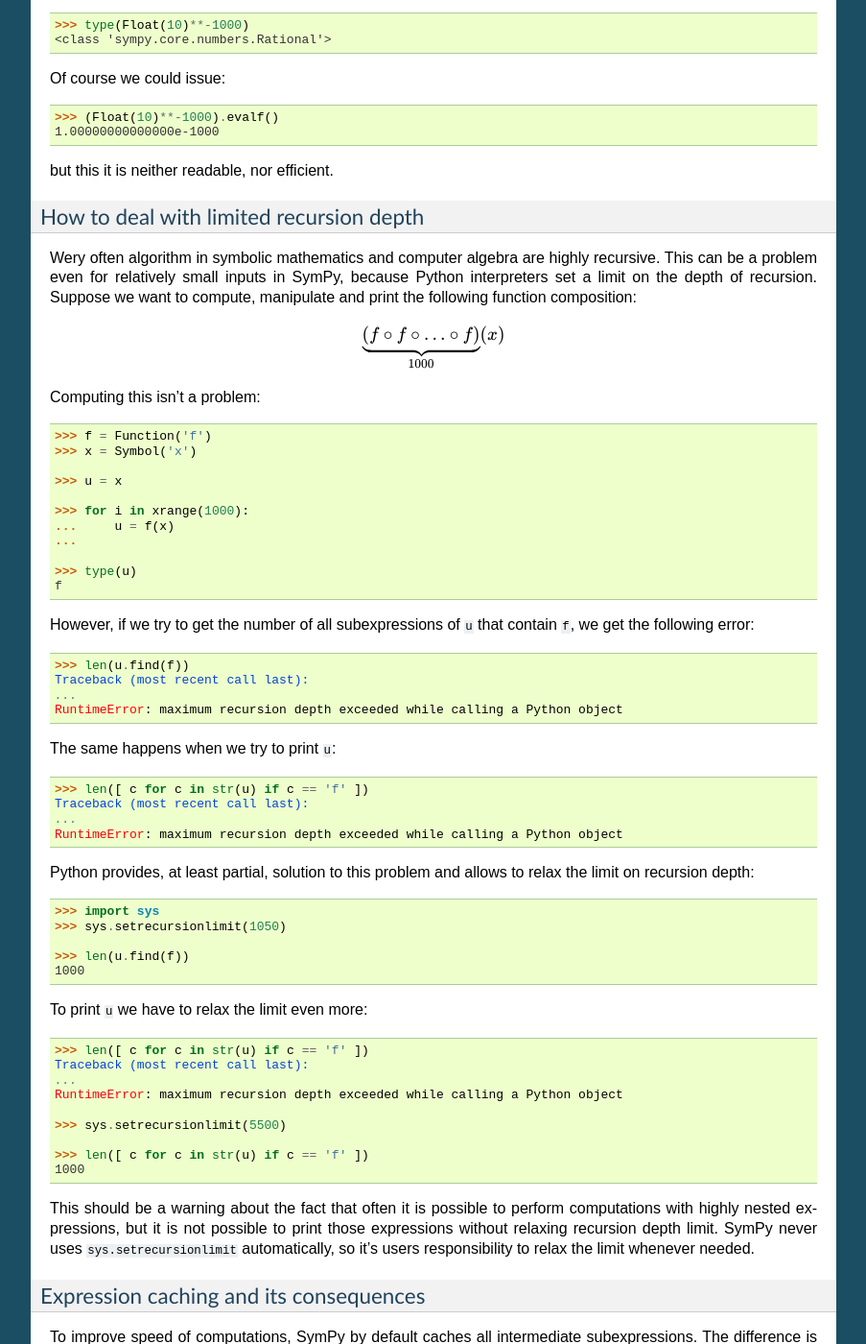
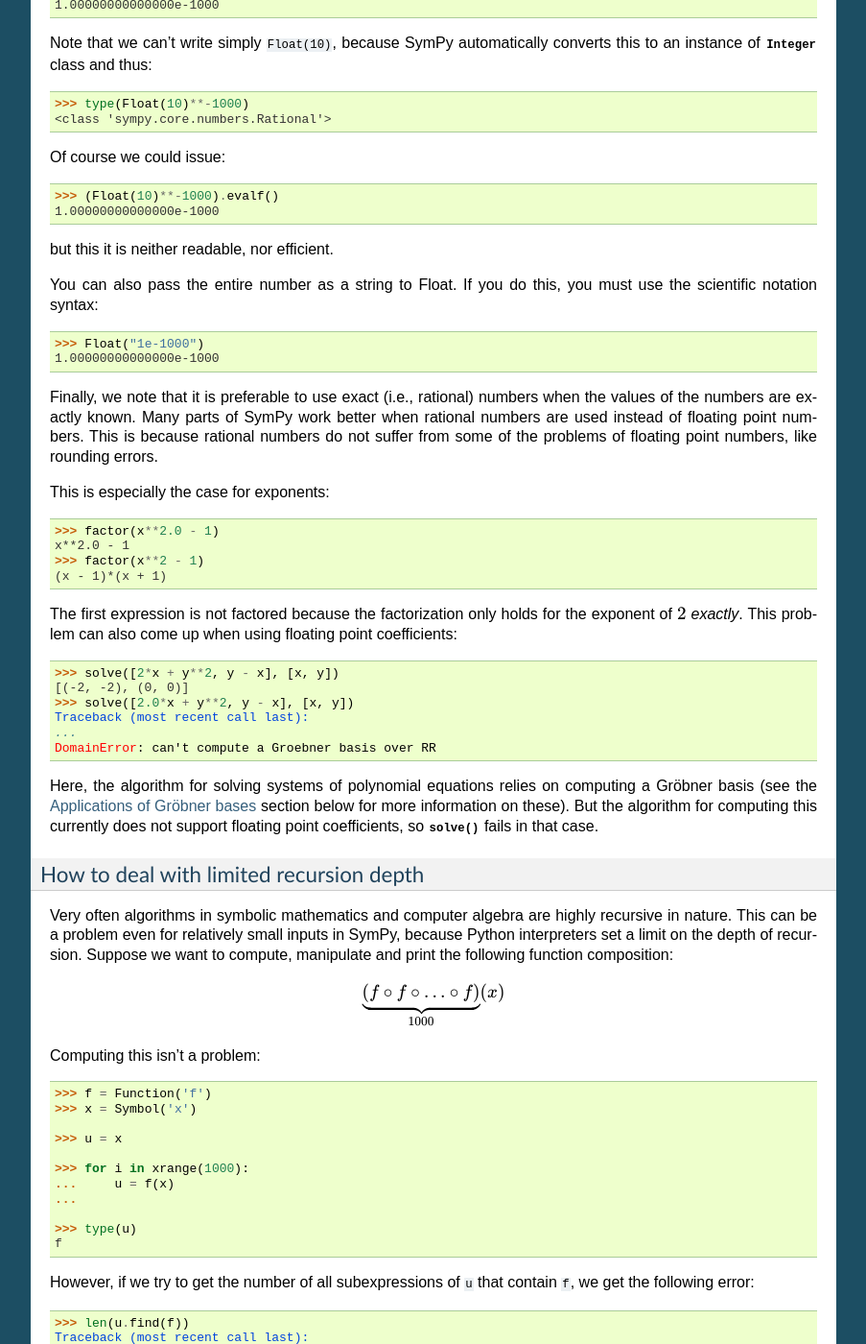
Before and after one commit to sympy/scipy-2016-tutorial, a Sphinx documentation site: the page built from source/tutorial.rst, in a window 1280 px wide and 1400 px high, scrolled down 4658 px. Shown: the whole window at 96% size, without its empty margins (198-1101 px from the left). Built offline with Sphinx 7.4.7, drawn with Linux system fonts in a browser that asks for light colours; some of the changed text lies outside the part shown.

Commit message:
Make various improvements to the gotchas section

```diff
--- a/source/tutorial.rst
+++ b/source/tutorial.rst
@@ -138,15 +138,15 @@ gotchas and pitfalls that you may encounter when using SymPy.
 --------------------------------
 
 Users of classical symbolic mathematics systems like Maple or Mathematica,
-are accustomed to type ``1/3`` and get rational number one over three. In
-SymPy this gives either ``0`` or a floating point number, depending whether
+are accustomed to typing ``1/3`` and get the rational number one over three. In
+SymPy this gives either ``0`` or a floating point number, depending on whether
 we use old or new division. This is considered most disturbing difference
 between SymPy and other mathematical systems.
 
-This, at first, strange behaviour comes from the fact that Python is a
-general purpose programming language  and for very long time it didn't
+First, this strange behavior comes from the fact that Python is a
+general purpose programming language  and for a very long time it didn't
 have support for rational numbers in the standard library. This changed
-in Python 2.6, where :class:`Fraction` class was introduced, but it would
+in Python 2.6, where the :class:`Fraction` class was introduced, but it would
 be anyway unusual for Python to make ``/`` return a rational number.
 
 To construct a rational number in SymPy, one can use :class:`Rational`
@@ -174,7 +174,7 @@ There are also other ways::
     >>> S(1)/3
     1/3
 
-``S`` is SymPy's registry of singletons. It implements ``__call__`` method,
+``S`` is SymPy's registry of singletons. It implements the ``__call__`` method,
 which is a shorthand for :func:`sympify`. Using ``S`` is the most concise
 way to construct rational numbers. The last way is to pass a string with
 ``1/3`` to :func:`sympify`::
@@ -188,6 +188,11 @@ way to construct rational numbers. The last way is to pass a string with
 Python's numeric types in envelopes consisting of SymPy's numeric class
 constructors.
 
+You can also avoid this problem by not typing ``int/int`` when other
+terms are involved.  For example, write ``2*x/3`` instead of ``2/3*x``.
+And you can type ``sqrt(x)`` instead of ``x**Rational(1, 2)``, as the
+two are equivalent.
+
 ``^`` is not exponentiation operator
 ------------------------------------
 
@@ -195,7 +200,7 @@ SymPy uses the same default arithmetic operators as Python. Most of these,
 like ``+``, ``-``, ``*`` and ``/``, are standard. There are, however, some
 differences when comparing SymPy to standalone mathematical systems. One
 of the differences is lack of implied multiplication, to which Mathematica
-users may be accustomed to::
+users may be accustomed::
 
     >>> var('x')
 
@@ -212,11 +217,12 @@ users may be accustomed to::
     ...
     SyntaxError: invalid syntax
 
-More importantly, Python uses ``**`` to denote exponentiation, whereas other
-mathematical systems use ``^`` operator. A notable exception to this rule is
-Axiom, which allows both. For example in Mathematica, ``**`` operator is used
-for non-commutative multiplication. So in Sympy the following expression is
-perfectly valid::
+More importantly, Python uses ``**`` to denote exponentiation, whereas
+other mathematical systems use ``^`` operator. Notable exceptions to
+this rule are Axiom and Maple, which allow both, though most users may
+not be aware of this. For example in Mathematica, ``**`` operator is
+used for non-commutative multiplication. So in Sympy the following
+expression is perfectly valid::
 
     >>> (x + 1)**2
            2
@@ -233,7 +239,7 @@ but using ``^``::
     TypeError: unsupported operand type(s) for ^: 'Add' and 'int'
 
 gives use :exc:`TypeError`. For users' convenience, :func:`sympify` converts
-``^`` to ``**`` by default::
+``^`` to ``**`` by default in a string::
 
     >>> sympify("(x + 1)^2")
            2
@@ -280,13 +286,49 @@ Of course we could issue::
 
 but this it is neither readable, nor efficient.
 
+You can also pass the entire number as a string to Float.  If you do this, you must use the scientific notation syntax::
+
+    >>> Float("1e-1000")
+    1.00000000000000e-1000
+
+Finally, we note that it is preferable to use exact (i.e., rational)
+numbers when the values of the numbers are exactly known. Many parts of
+SymPy work better when rational numbers are used instead of floating
+point numbers.  This is because rational numbers do not suffer from some
+of the problems of floating point numbers, like rounding errors.
+
+This is especially the case for exponents:
+
+    >>> factor(x**2.0 - 1)
+    x**2.0 - 1
+    >>> factor(x**2 - 1)
+    (x - 1)*(x + 1)
+
+The first expression is not factored because the factorization only
+holds for the exponent of `2` *exactly*.  This problem can also come up
+when using floating point coefficients:
+
+    >>> solve([2*x + y**2, y - x], [x, y])
+    [(-2, -2), (0, 0)]
+    >>> solve([2.0*x + y**2, y - x], [x, y])
+    Traceback (most recent call last):
+    ...
+    DomainError: can't compute a Groebner basis over RR
+
+Here, the algorithm for solving systems of polynomial equations relies
+on computing a |groebner| basis (see the :ref:`groebner-bases` section
+below for more information on these).  But the algorithm for computing
+this currently does not support floating point coefficients, so
+:func:`solve` fails in that case.
+
 How to deal with limited recursion depth
 ----------------------------------------
 
-Wery often algorithm in symbolic mathematics and computer algebra are highly
-recursive. This can be a problem even for relatively small inputs in SymPy,
-because Python interpreters set a limit on the depth of recursion. Suppose
-we want to compute, manipulate and print the following function composition:
+Very often algorithms in symbolic mathematics and computer algebra are
+highly recursive in nature. This can be a problem even for relatively
+small inputs in SymPy, because Python interpreters set a limit on the
+depth of recursion. Suppose we want to compute, manipulate and print the
+following function composition:
 
 .. math::
 
@@ -321,8 +363,8 @@ The same happens when we try to print ``u``::
     ...
     RuntimeError: maximum recursion depth exceeded while calling a Python object
 
-Python provides, at least partial, solution to this problem and allows to
-relax the limit on recursion depth::
+Python provides, at least partially, a solution to this problem by
+allowing the user to relax the limit on recursion depth::
 
     >>> import sys
     >>> sys.setrecursionlimit(1050)
@@ -344,9 +386,13 @@ To print ``u`` we have to relax the limit even more::
 
 This should be a warning about the fact that often it is possible to
 perform computations with highly nested expressions, but it is not
-possible to print those expressions without relaxing recursion depth
+possible to print those expressions without relaxing the recursion depth
 limit. SymPy never uses ``sys.setrecursionlimit`` automatically, so
 it's users responsibility to relax the limit whenever needed.
+
+Unless you are using a highly nested expression like the one above, you
+generally won't encounter this problem, as the default limit of 1000 is
+generally high enough for the most common expressions.
 
 Expression caching and its consequences
 ---------------------------------------
@@ -374,7 +420,7 @@ subexpressions. The difference is easily visible when running tests::
 
     ======= tests finished: 16 passed, 4 expected to fail, in 64.82 seconds ========
 
-and in interactive sessions::
+(note the time needed to run the tests at the end of the test run) and in interactive sessions::
 
     $ bin/isympy -q
     IPython console for SymPy 0.7.0-git (Python 2.6.6-64-bit) (ground types: gmpy)
@@ -389,7 +435,7 @@ and in interactive sessions::
     CPU times: user 0.24 s, sys: 0.00 s, total: 0.24 s
     Wall time: 0.25 s
 
-    $ bin/isympy -q -C
+    $ bin/isympy -q -C # -C disables the cache
     IPython console for SymPy 0.7.0-git (Python 2.6.6-64-bit) (ground types: gmpy, cache: off)
 
     In [1]: f = (x-tan(x)) / tan(x)**2 + tan(x)
@@ -439,8 +485,8 @@ Naming convention of trigonometric inverses
 SymPy uses different names than most computer algebra systems for some
 of the commonly used elementary functions. In particular, the inverse
 trigonometric and hyperbolic functions use Python's naming convention,
-so we have :func:`asin`, :func:`asinh`, :func:`acos` and so one, instead
-of :func:`arcsin`, :func:`arcsinh`, :func:`acos`, etc.
+so we have :func:`asin`, :func:`asinh`, :func:`acos` and so on, instead
+of :func:`arcsin`, :func:`arcsinh`, :func:`arccos`, etc.
 
 Container indices start at zero
 -------------------------------
@@ -1360,6 +1406,8 @@ Tasks
 2. Can this or a similar procedure be used with other classes of expressions
    than rational functions? If so, what kind of expressions can be used?
 
+.. _groebner-bases:
+
 Applications of |groebner| bases
 ================================
 
```
Also changed, not shown: other parts of source/tutorial.rst (+1 -1 lines).
